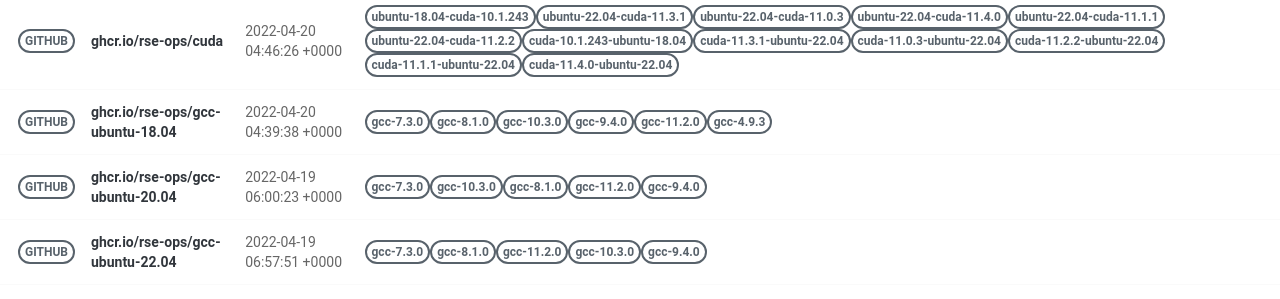
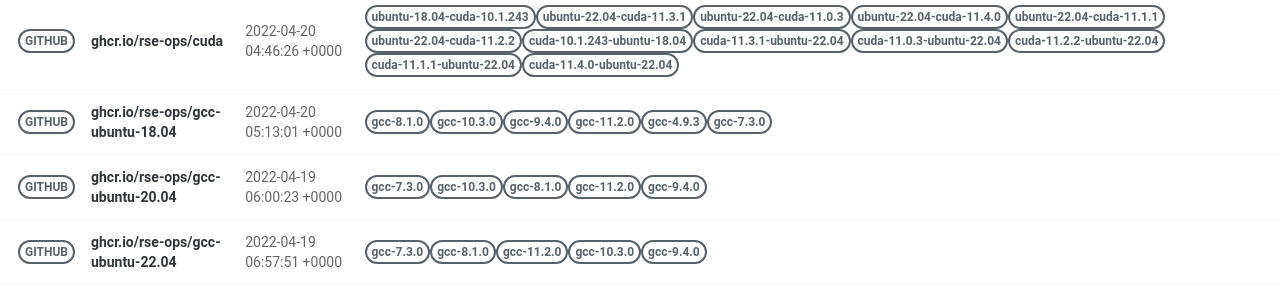
Before and after one commit to rse-ops/docker-images, a Jekyll site: the page built from pages/index.md, in a window 1280 px wide. Shown: the part 502-801 px from the top of the page. Built offline with Jekyll 4.4.1, drawn with Linux system fonts in a browser that asks for light colours; nearby versions of some CDN libraries.

Commit message:
Automated push to update library 2022-04-20

```diff
--- a/_library/ghcr.io-rse-ops-gcc-ubuntu-18.04.md
+++ b/_library/ghcr.io-rse-ops-gcc-ubuntu-18.04.md
@@ -1,14 +1,11 @@
 ---
 layout: container
 name: ghcr.io/rse-ops/gcc-ubuntu-18.04
-updated_at: 2022-04-20 04:39:38.459806
+updated_at: 2022-04-20 05:13:01.295391
 
 
 container_url: https://github.com/orgs/rse-ops/packages/container/package/gcc-ubuntu-18.04
 versions:
- - tag: gcc-7.3.0
-   dockerfile: https://github.com/rse-ops/docker-images/blob/main/ubuntu/gcc/Dockerfile
-   manifest: https://crane.ggcr.dev/manifest/ghcr.io/rse-ops/gcc-ubuntu-18.04:gcc-7.3.0
  - tag: gcc-8.1.0
    dockerfile: https://github.com/rse-ops/docker-images/blob/main/ubuntu/gcc/Dockerfile
    manifest: https://crane.ggcr.dev/manifest/ghcr.io/rse-ops/gcc-ubuntu-18.04:gcc-8.1.0
```
Also changed, not shown: other parts of _library/ghcr.io-rse-ops-gcc-ubuntu-18.04.md (+3 -0 lines).
